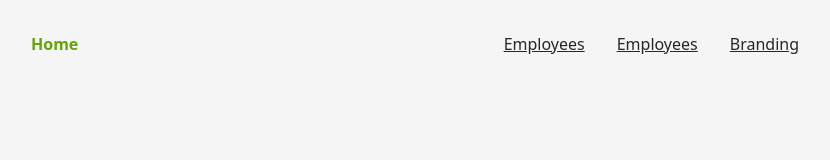
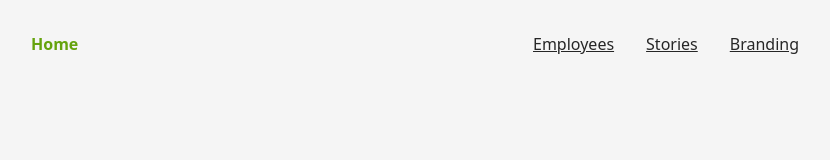
Before and after one commit to fang-industries/website, a Vue app: page / in a window 1280 px wide. Shown: the top 160 px of the page, without its empty margins (225-1055 px from the left). Built offline with nearby package versions, Linux system fonts and the light colour scheme.

Commit message:
add stories

```diff
--- a/src/components/Navbar.vue
+++ b/src/components/Navbar.vue
@@ -25,7 +25,7 @@
           <a
             href="https://stories.fangdustry.me"
             class="underline transition hover:text-lime-700 dark:hover:text-lime-200"
-            >Employees</a
+            >Stories</a
           >
           <router-link
             to="/branding"
```
